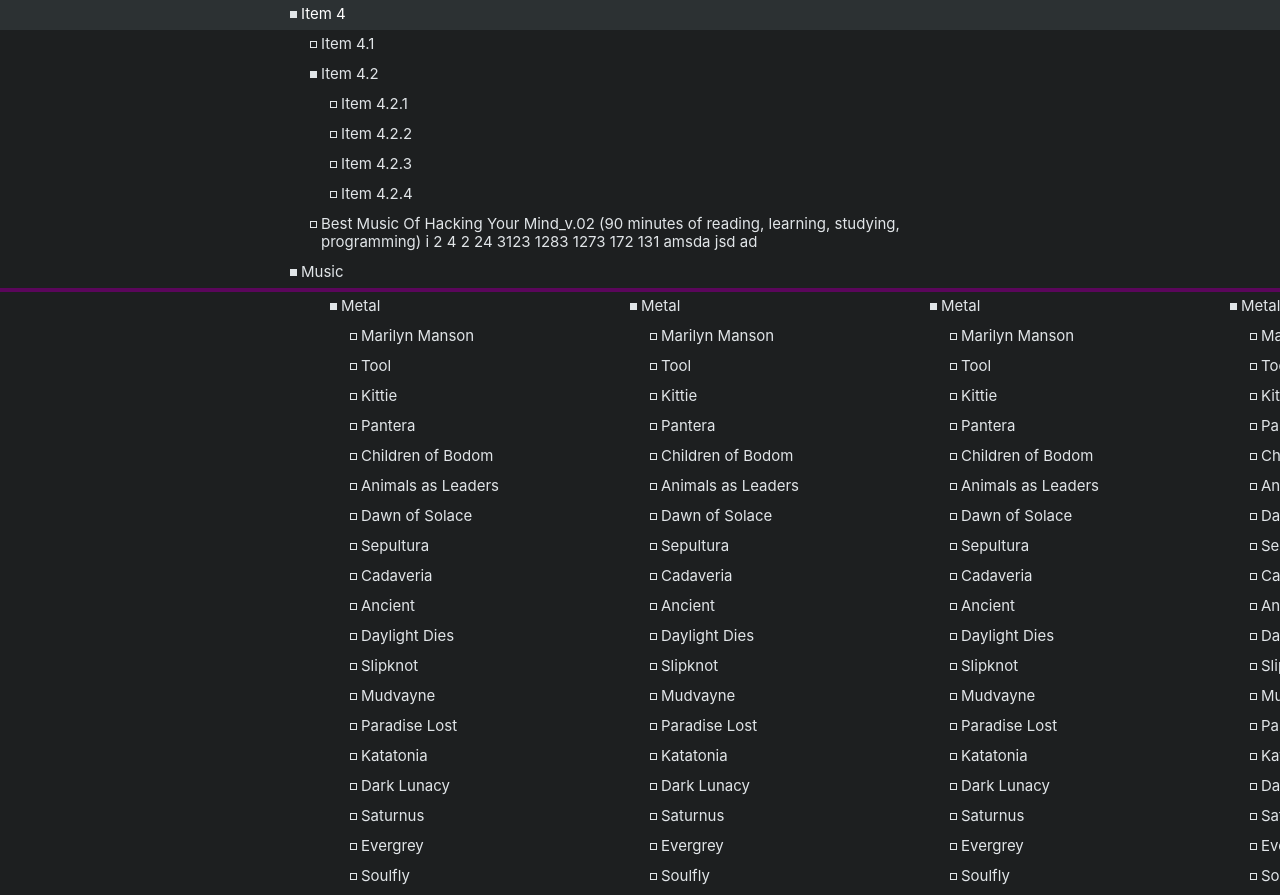
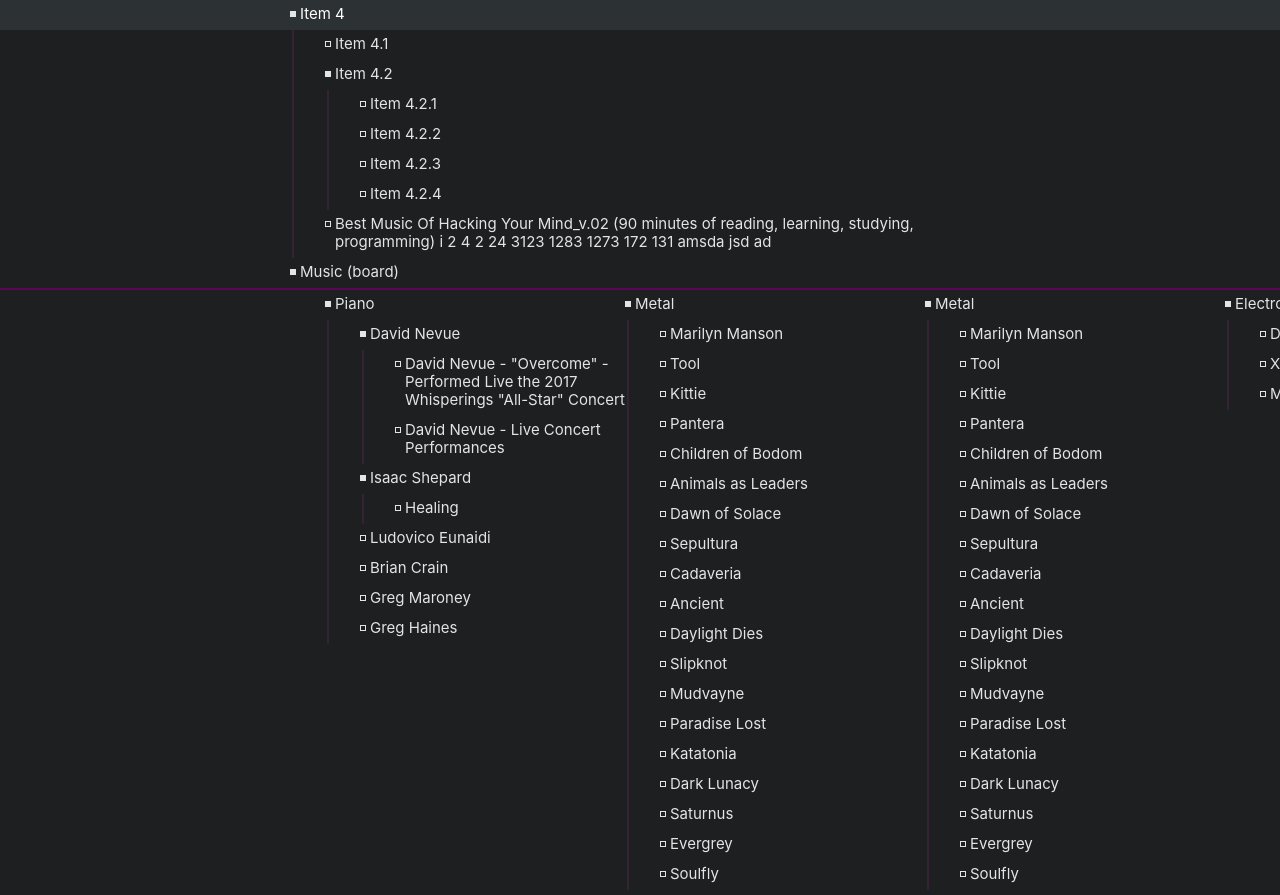
Before and after one commit to ilyaivanov/vanilla2, a website built with webpack: page public/index.html in a window 1280 px wide. Shown: the top 895 px of the page. Built offline with nearby package versions, Linux system fonts and the light colour scheme.

Commit message:
Showing items in a board

```diff
--- a/public/index.html
+++ b/public/index.html
@@ -6,5 +6,5 @@
     <meta name="viewport" content="width=device-width, initial-scale=1.0" />
     <title>Vanilla2</title>
   </head>
-  <body></body>
+  <body class="scroll-container"></body>
 </html>
--- a/src/app.scss
+++ b/src/app.scss
@@ -1,3 +1,5 @@
+@import "./constants.scss";
+
 .item {
   //padding from bottom is more pleasing for my eye by aligning text more horizontaly
   padding: 5px 0 7px 0;
@@ -6,7 +8,6 @@
   display: flex;
 }
 
-$icon-size: 7px;
 .circle {
   min-width: $icon-size;
   height: $icon-size;
@@ -33,11 +34,23 @@
   display: flex;
   overflow-x: auto;
 
-  // border-bottom: 4px solid rgb(91, 6, 91);
-  border-top: 4px solid rgb(91, 6, 91);
+  border-top: 2px solid rgb(91, 6, 91);
+  border-bottom: 2px solid rgb(91, 6, 91);
 }
 
 .board > div {
   min-width: 300px;
   flex: 1;
 }
+
+.children {
+  position: relative;
+}
+
+.level {
+  position: absolute;
+  top: 0;
+  bottom: 0;
+  width: 2px;
+  background-color: rgb(52, 35, 52);
+}
--- /dev/null
+++ b/src/constants.scss
@@ -0,0 +1,7 @@
+$icon-size: 6px;
+$page-max-width: 700px;
+$page-padding: 20px;
+
+$item-step: 35px;
+
+$children-line-width: 2px;
--- a/src/core/initialState.ts
+++ b/src/core/initialState.ts
@@ -14,27 +14,20 @@
         "Best Music Of Hacking Your Mind_v.02 (90 minutes of reading, learning, studying, programming) i 2 4 2 24 3123 1283 1273 172 131 amsda jsd ad"
       ),
     ]),
-    board("Music", [
-      item("Metal", [
-        item("Marilyn Manson"),
-        item("Tool"),
-        item("Kittie"),
-        item("Pantera"),
-        item("Children of Bodom"),
-        item("Animals as Leaders"),
-        item("Dawn of Solace"),
-        item("Sepultura"),
-        item("Cadaveria"),
-        item("Ancient"),
-        item("Daylight Dies"),
-        item("Slipknot"),
-        item("Mudvayne"),
-        item("Paradise Lost"),
-        item("Katatonia"),
-        item("Dark Lunacy"),
-        item("Saturnus"),
-        item("Evergrey"),
-        item("Soulfly"),
+    board("Music (board)", [
+      item("Piano", [
+        item("David Nevue", [
+          item(
+            `David Nevue - "Overcome" - Performed Live the 2017 Whisperings "All-Star" Concert`
+          ),
+          item(`David Nevue - Live Concert Performances`),
+        ]),
+        item("Isaac Shepard", [item("Healing")]),
+        item("Ludovico Eunaidi"),
+        item("Brian Crain"),
+        item("Greg Maroney"),
+        item("Greg Haines"),
+        //
       ]),
       item("Metal", [
         item("Marilyn Manson"),
@@ -57,27 +50,7 @@
         item("Evergrey"),
         item("Soulfly"),
       ]),
-      item("Metal", [
-        item("Marilyn Manson"),
-        item("Tool"),
-        item("Kittie"),
-        item("Pantera"),
-        item("Children of Bodom"),
-        item("Animals as Leaders"),
-        item("Dawn of Solace"),
-        item("Sepultura"),
-        item("Cadaveria"),
-        item("Ancient"),
-        item("Daylight Dies"),
-        item("Slipknot"),
-        item("Mudvayne"),
-        item("Paradise Lost"),
-        item("Katatonia"),
-        item("Dark Lunacy"),
-        item("Saturnus"),
-        item("Evergrey"),
-        item("Soulfly"),
-      ]),
+
       item("Metal", [
         item("Marilyn Manson"),
         item("Tool"),
@@ -104,13 +77,6 @@
         item("Deep house"),
         item("Xenia"),
         item("Miss Monique"),
-      ]),
-
-      item("Piano", [
-        item("Deep house"),
-        item("Xenia"),
-        item("Miss Monique"),
-        //
       ]),
 
       item("Ambient", [
--- a/src/core/tree.ts
+++ b/src/core/tree.ts
@@ -1,5 +1,6 @@
 import { generateRandomId } from "./utils";
 
+export type ItemType = "folder" | "channel" | "playlist" | "video";
 export type Item = {
   id: string;
   title: string;
@@ -7,6 +8,7 @@
   parent?: Item;
   isOpen: boolean;
   view: "tree" | "board";
+  type: ItemType;
 };
 
 export const item = (text: string, children: Item[] = []): Item => {
@@ -16,6 +18,7 @@
     isOpen: children.length > 0,
     id: generateRandomId(),
     view: "tree",
+    type: "folder",
   };
   children.forEach((c) => (c.parent = item));
   return item;
--- a/src/index.scss
+++ b/src/index.scss
@@ -17,18 +17,19 @@
 }
 
 /* total width */
-body::-webkit-scrollbar {
+.scroll-container::-webkit-scrollbar {
   width: 8px;
+  height: 8px;
   background-color: #973e3e;
 }
 
 /* background of the scrollbar except button or resizer */
-body::-webkit-scrollbar-track {
+.scroll-container::-webkit-scrollbar-track {
   background-color: #1d1f20;
 }
 
 /* scrollbar itself */
-body::-webkit-scrollbar-thumb {
+.scroll-container::-webkit-scrollbar-thumb {
   background-color: #babac0;
   /* border-radius: 16px; */
   /* border: 4px solid #fff; */
--- a/src/index.ts
+++ b/src/index.ts
@@ -4,40 +4,57 @@
 import "./app.scss";
 import "./levels.scss";
 
-function renderChildren(item: Item, level: number): Node {
-  if (!item.isOpen) return document.createDocumentFragment();
-  else
-    return div({
-      class: {
-        children: true,
-        board: item.view === "board",
-        ["board-" + level]: item.view === "board",
-      },
-      children: item.children.map((i) =>
-        render(i, item.view === "board" ? 0 : level)
-      ),
-    });
-}
-
-function render(item: Item, level: number): HTMLElement {
+function render(
+  item: Item,
+  level: number,
+  isInsideBoard: boolean
+): HTMLElement {
+  const isBoard = item.view === "board";
+  const nextLevel = level + 1;
   return div({
     children: [
       div({
-        class: "item level-" + level,
+        class: {
+          item: true,
+          [`level-${level}`]: !isInsideBoard,
+          [`level-inside-board-${level}`]: isInsideBoard,
+        },
         children: [
           span({ class: { circle: true, empty: item.children.length == 0 } }),
           item.title,
         ],
       }),
 
-      renderChildren(item, level + 1),
+      item.isOpen &&
+        div({
+          class: {
+            children: true,
+            board: isBoard,
+            ["board-" + nextLevel]: isBoard,
+            "scroll-container": isBoard,
+          },
+          children: [
+            ...item.children.map((i) =>
+              render(i, isBoard ? 0 : nextLevel, isInsideBoard || isBoard)
+            ),
+            item.view !== "board"
+              ? div({
+                  class: {
+                    level: true,
+                    [`children-line-${nextLevel}`]: !isInsideBoard,
+                    [`children-line-inside-board-${level}`]: isInsideBoard,
+                  },
+                })
+              : undefined,
+          ],
+        }),
     ],
   });
 }
 
 function createApp() {
   return div({
-    children: tree.root.children.map((i) => render(i, 0)),
+    children: tree.root.children.map((i) => render(i, 0, false)),
   });
 }
 
--- a/src/levels.scss
+++ b/src/levels.scss
@@ -1,7 +1,5 @@
-$page-max-width: 700px;
-$page-padding: 20px;
-
-$item-step: 20px;
+@use "sass:math";
+@import "./constants.scss";
 
 .level-0 {
   padding-left: calc(
@@ -12,7 +10,7 @@
   );
 }
 
-@for $i from 1 through 30 {
+@for $i from 0 through 10 {
   .level-#{$i} {
     padding-left: calc(
       max((100% - $page-max-width) / 2, $page-padding) + $item-step * $i
@@ -22,9 +20,33 @@
     );
   }
 
+  .level-inside-board-#{$i} {
+    padding-left: $item-step * $i;
+  }
+
   .board-#{$i} {
     padding-left: calc(
       max((100% - $page-max-width) / 2, $page-padding) + $item-step * $i
     );
   }
+
+  .children-line-#{$i} {
+    left: calc(
+      max((100% - $page-max-width) / 2, $page-padding) +
+        (
+          $item-step *
+            $i -
+            $item-step +
+            math.div($icon-size, 2) -
+            math.div($children-line-width, 2)
+        )
+    );
+  }
+
+  .children-line-inside-board-#{$i} {
+    left: $item-step *
+      $i +
+      math.div($icon-size, 2) -
+      math.div($children-line-width, 2);
+  }
 }
--- a/src/platform/index.ts
+++ b/src/platform/index.ts
@@ -1,6 +1,6 @@
 type Props = {
   id?: string;
-  children?: (string | Node)[];
+  children?: (string | Node | undefined | false)[];
   class?: string | Record<string, boolean>;
 };
 
@@ -30,7 +30,9 @@
   }
 
   if (props.children) {
-    for (const child of props.children) el.append(child);
+    for (const child of props.children) {
+      if (child) el.append(child);
+    }
   }
 
   if (props.id) el.id = props.id;
```
